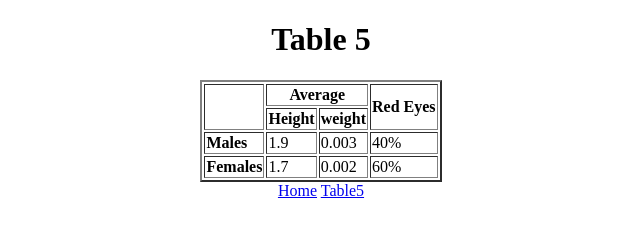
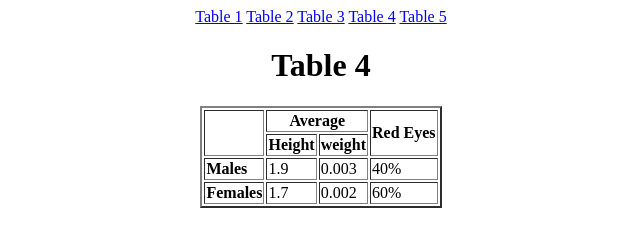
Before and after one commit to izhanfarooqshk/assi4, a plain HTML site: page tables/table4.html in a window 1280 px wide. Shown: the whole page, without its empty margins (319-959 px from the left). Drawn offline with Linux system fonts and the light colour scheme.

Commit message:
Update table4.html

```diff
--- a/tables/table4.html
+++ b/tables/table4.html
@@ -7,7 +7,12 @@
 </head>
 <body>
     <center>
-        <h1>Table 5</h1>
+        <a href="../index .html">Table 1</a>
+        <a href="../tables/table2.html">Table 2</a>
+        <a href="../tables/table3.html">Table 3</a>
+        <a href="../tables/table4.html">Table 4</a>
+        <a href="../tables/table5.html">Table 5</a>
+        <h1>Table 4</h1>
         <table border="2">
             <tr>
                 <th rowspan="2"></th>
@@ -33,8 +38,7 @@
             </tr>
             </table>
 
-            <a href="../index.html">Home</a>
-            <a href="table5.html">Table5</a>
+
     </center>
 </body>
 
```
